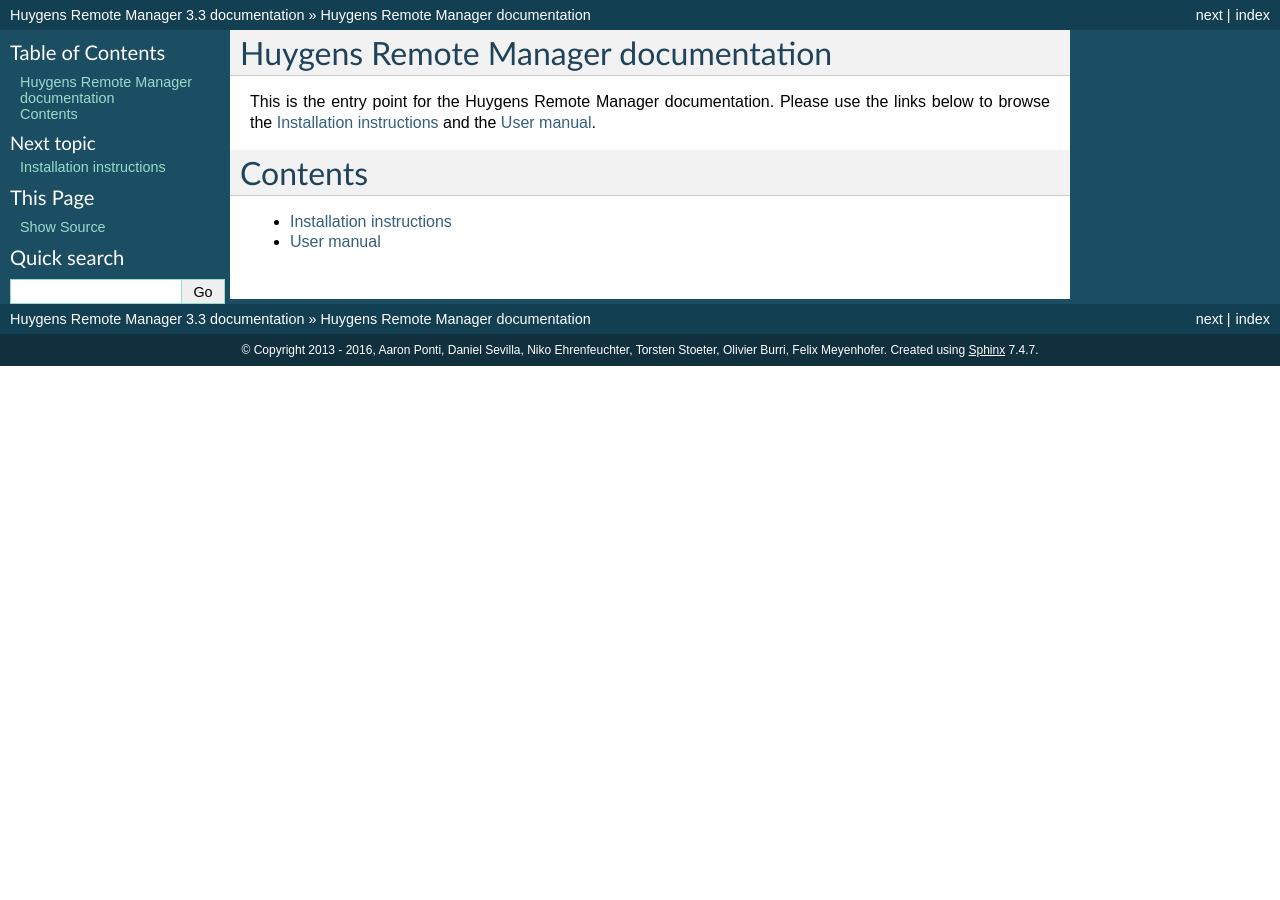
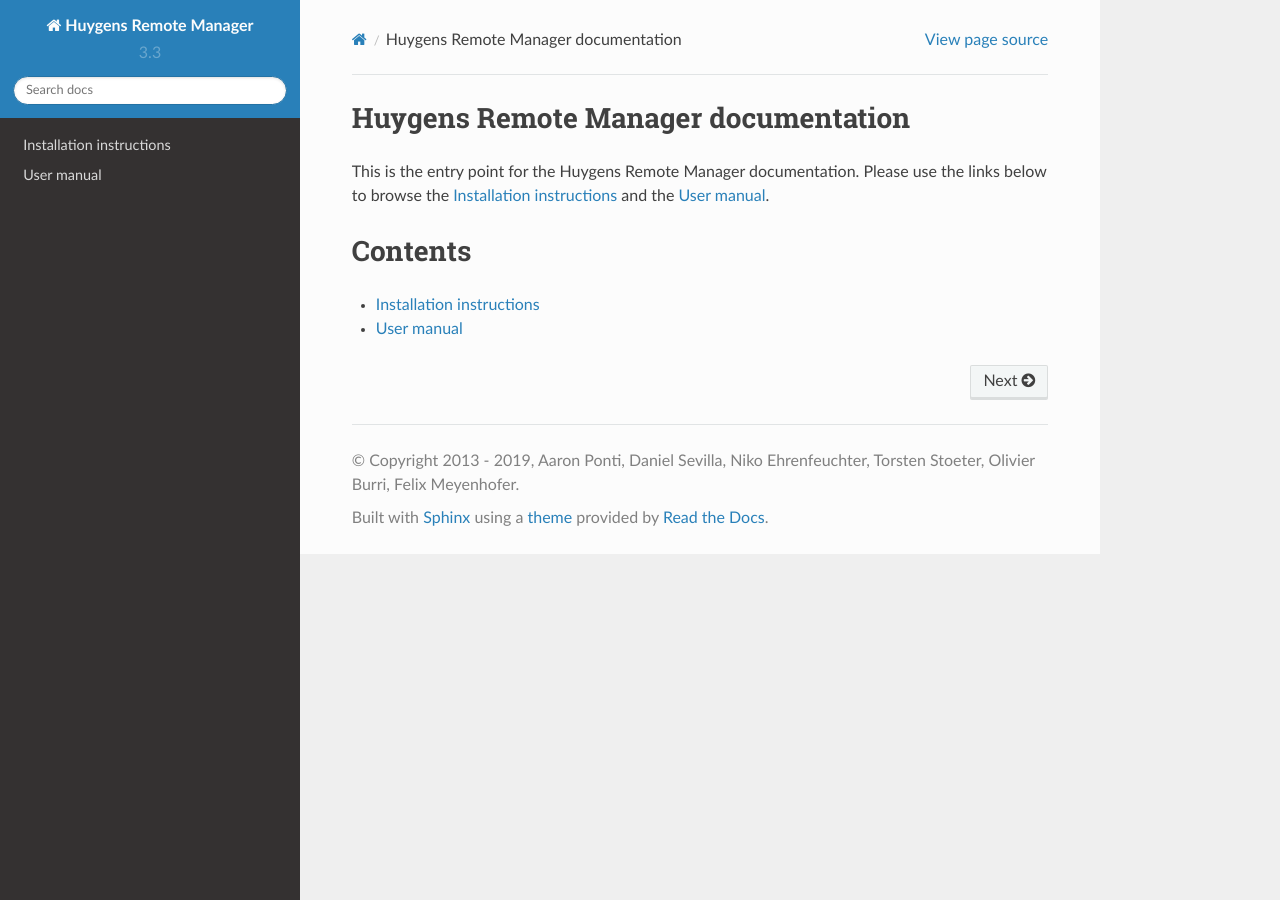
Before and after one commit to aarpon/hrm_docs, a Sphinx documentation site: the page built from docs/index.rst, in a window 1280 px wide. Built offline with Sphinx 7.4.7 and the Read the Docs theme 2.0.0, drawn with Linux system fonts in a browser that asks for light colours.

Commit message:
Force use of sphinx_rtd_theme if installed.

```diff
--- a/docs/conf.py
+++ b/docs/conf.py
@@ -19,17 +19,14 @@
 
 found_html_theme = 'classic'
 found_html_theme_path = []
-if os.environ.get('USE_LOCAL_SPHINX_RTD_THEME') is not None:
-    try:
-        import sphinx_rtd_theme
-        found_html_theme = 'sphinx_rtd_theme'
-        found_html_theme_path = [sphinx_rtd_theme.get_html_theme_path()]
-        print("Using local sphinx RTD theme.")
-    except:
-        print("Could not import sphinx RTD theme. Using default.")
-        pass
-else:
-    print("Using default theme.")
+try:
+    import sphinx_rtd_theme
+    found_html_theme = 'sphinx_rtd_theme'
+    found_html_theme_path = [sphinx_rtd_theme.get_html_theme_path()]
+    print("Using local sphinx RTD theme.")
+except:
+    print("Could not import sphinx RTD theme. Using default.")
+    pass
 
 # If extensions (or modules to document with autodoc) are in another directory,
 # add these directories to sys.path here. If the directory is relative to the
@@ -59,7 +56,7 @@
 
 # General information about the project.
 project = u'Huygens Remote Manager'
-copyright = u'2013 - 2016, Aaron Ponti, Daniel Sevilla, Niko Ehrenfeuchter, Torsten Stoeter, Olivier Burri, Felix Meyenhofer'
+copyright = u'2013 - 2019, Aaron Ponti, Daniel Sevilla, Niko Ehrenfeuchter, Torsten Stoeter, Olivier Burri, Felix Meyenhofer'
 
 # The version info for the project you're documenting, acts as replacement for
 # |version| and |release|, also used in various other places throughout the
```
